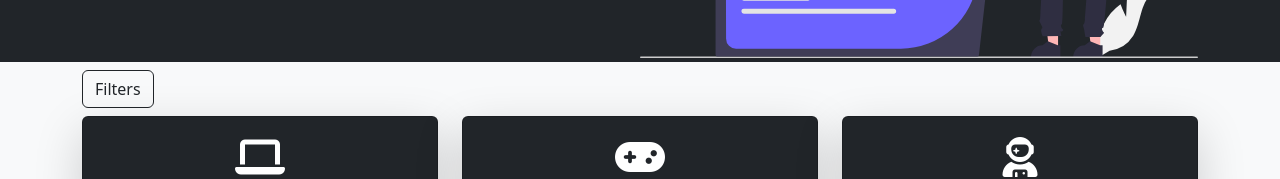
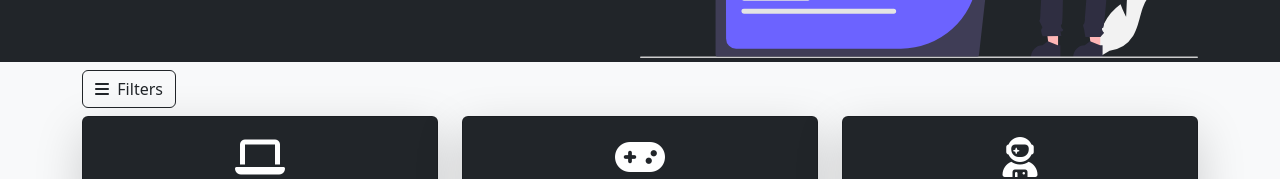
Before and after one commit to Oded2/Code-Vault, a SvelteKit app: page / in a window 1280 px wide. Shown: the part 374-553 px from the top of the page. Built offline with nearby package versions, Linux system fonts and the light colour scheme; a web font is replaced by a local one.

Commit message:
Added icon to filters button

```diff
--- a/src/routes/+page.svelte
+++ b/src/routes/+page.svelte
@@ -87,13 +87,13 @@
     </div>
   </section>
   <!-- Boxes -->
-
   <div class="container">
     <div class="my-2">
       <button
         class="btn btn-outline-dark"
         style="z-index: 999"
-        on:click={toggleFilters}>Filters</button
+        on:click={toggleFilters}
+        ><i class="fa-solid fa-bars" />&nbsp; Filters</button
       >
     </div>
     <div class="row">
```
